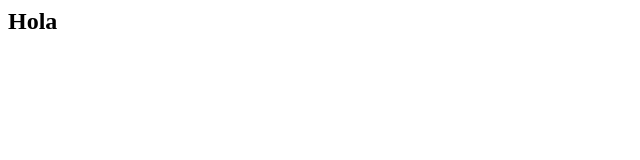
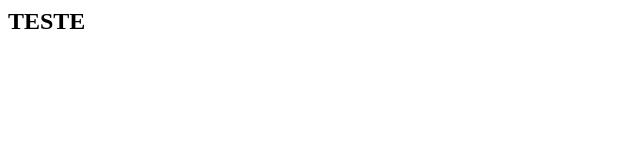
Before and after one commit to Alejandrovy08/prueba_github, a plain HTML site: page index.html in a window 1280 px wide. Shown: the full height of the page, 0-640 px from the left. Drawn offline with Linux system fonts and the light colour scheme.

Commit message:
Update index.html
añadido html

```diff
--- a/index.html
+++ b/index.html
@@ -1,4 +1,4 @@
 <html>
   <head><title>Mi primera prueba</title></head>
-  <body><h2>Hola</h2></body>
+  <body><h2>TESTE</h2></body>
 </html>
```
